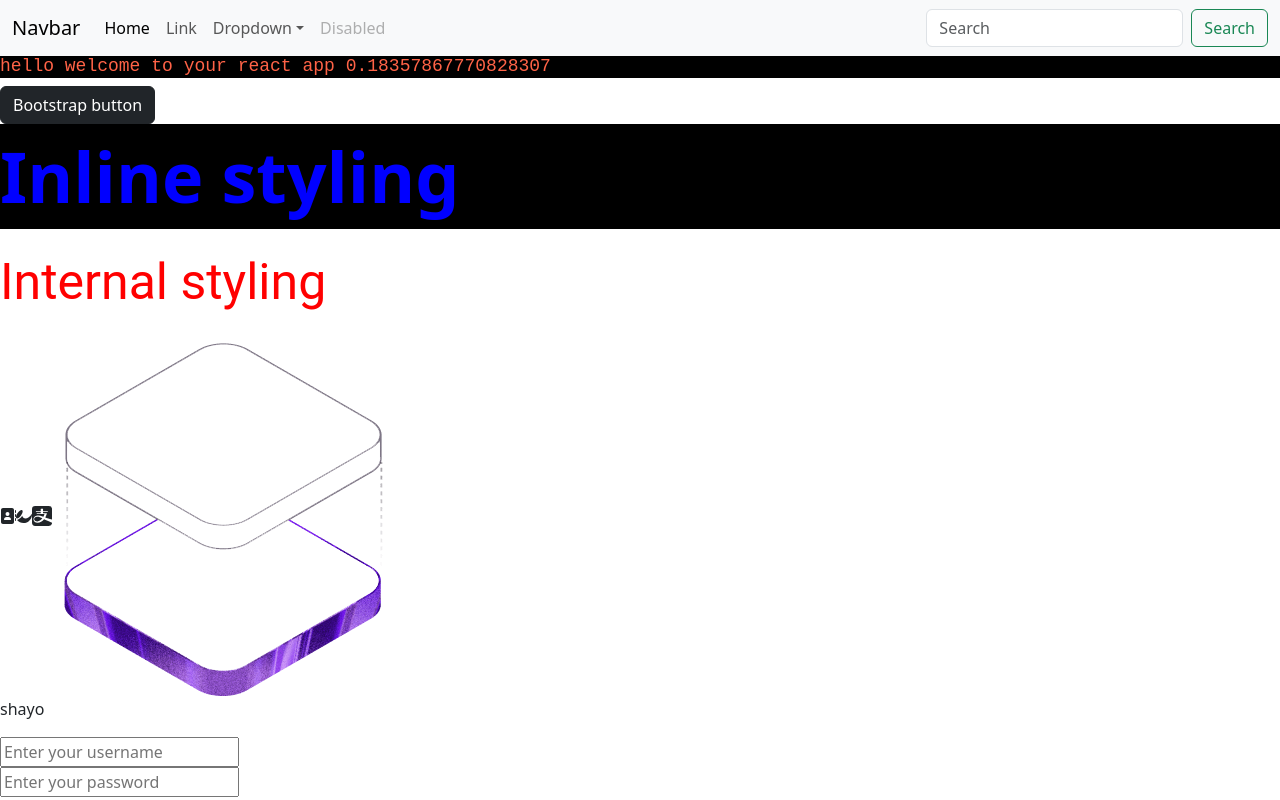
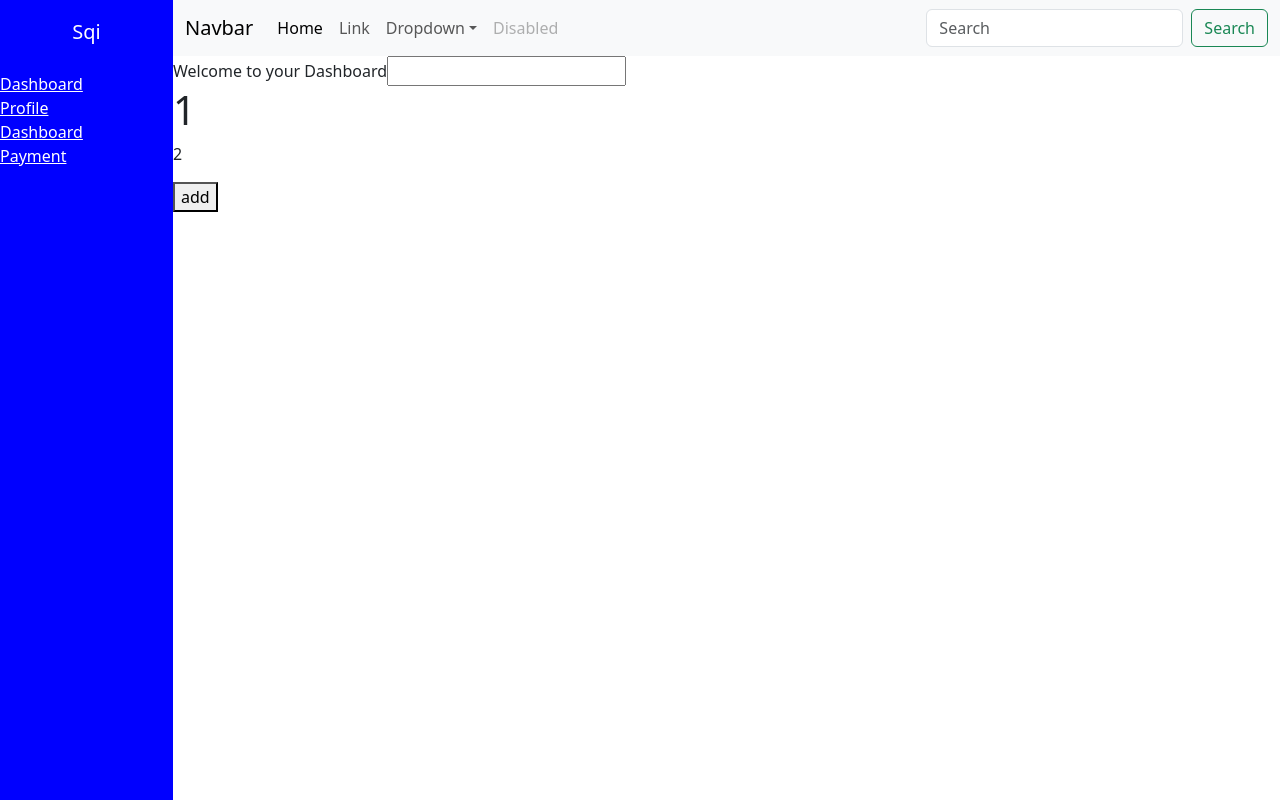
Before and after one commit to adekunleaishat1/reactaugust2026, a React (Vite) app: page /home in a window 1280 px wide. Built offline with nearby package versions, Linux system fonts and the light colour scheme; no server answers.

Commit message:
useeffect

```diff
--- a/src/App.jsx
+++ b/src/App.jsx
@@ -1,20 +1,33 @@
 import React from 'react'
 import "./App.css"
-import { Routes, Route } from 'react-router-dom'
+import { Routes, Route, useLocation } from 'react-router-dom'
 import Home from './Home'
 import Landingpage from './Landingpage'
 import Navbar from './Navbar'
 import Notfound from './Notfound'
+import Layout from './Layout'
+import Profile from './Profile'
+import Dashboard from './Dashboard'
 
 const App = () => {
+ const location = useLocation()
+ const pathname = ["/", "/landingpage"]
+
+
   return (
     <div>
-      <Navbar/>
+     {pathname.includes(location.pathname) &&  <Navbar/>}
       {/* <h1>Testing my global styles</h1> */}
       <Routes>
-        <Route path='/home' element={<Home/>}/>
+        <Route path='/landingpage' element={<Home/>}/>
         <Route path='/' element={<Landingpage/>}/>
         <Route path='*' element={<Notfound/>}/>
+
+        <Route path='/home' element={<Layout/>}>
+         <Route index element={<Dashboard/>} />
+         <Route path='/home/profile' element={<Profile/>} />
+         <Route path='/home/dashboard' element={<Dashboard/>} />
+        </Route>
       </Routes>
     </div>
   )
--- /dev/null
+++ b/src/Dashboard.jsx
@@ -0,0 +1,32 @@
+import React, {useEffect, useState} from 'react'
+
+const Dashboard = () => {
+    const [value, setvalue] = useState("")
+    const [count, setcount] = useState(1)
+    const [caculation, setcaculation] = useState(2)
+
+   useEffect(() => {
+    //   alert("welcome")
+       setcaculation(caculation * count)
+        fetch("https://jsonplaceholder.typicode.com/todos")
+   .then((res)=> res.json())
+   .then((data)=>{
+    console.log(data);
+
+   })
+   },[])
+
+
+
+  return (
+    <div>
+        Welcome to your Dashboard
+        <input type="text" onChange={(e)=> setvalue(e.target.value) } />
+        <h1>{count}</h1>
+        <p>{caculation}</p>
+        <button onClick={()=> setcount((count)=> count + 1)}>add</button>
+    </div>
+  )
+}
+
+export default Dashboard
--- /dev/null
+++ b/src/Layout.jsx
@@ -0,0 +1,21 @@
+import React from 'react'
+import Sidenav from './Sidenav'
+import Navbar from './Navbar'
+import { Outlet } from 'react-router-dom'
+
+const Layout = () => {
+  return (
+    <div style={{width:"100%",height:"auto", display:"flex", justifyContent:"space-between",alignItems:"center"}}>
+        <Sidenav/>
+        <div style={{width:"100%", height:"100vh"}}>
+          <Navbar/>
+          <div>
+             <Outlet/>
+          </div>
+        </div>
+
+    </div>
+  )
+}
+
+export default Layout
--- /dev/null
+++ b/src/Profile.jsx
@@ -0,0 +1,9 @@
+import React from 'react'
+
+const Profile = () => {
+  return (
+    <div>This is your Profile Page</div>
+  )
+}
+
+export default Profile
--- /dev/null
+++ b/src/Sidenav.jsx
@@ -0,0 +1,18 @@
+import React from 'react'
+import { Link } from 'react-router-dom'
+
+const Sidenav = () => {
+  return (
+    <div style={{width:"200px", height:"100vh",backgroundColor:"blue"}}>
+        <div style={{padding:"10px 20pxß"}}>
+            <h1 style={{textAlign:"center", color:"white",fontSize:"20px", padding:"20px"  }}>Sqi</h1>
+            <Link to={"/home/dashboard"} style={{fontSize:"16px", color:"white",fontStyle:"normal", display:"block"}}>Dashboard</Link>
+            <Link to={"/home/profile"} style={{fontSize:"16px", color:"white",fontStyle:"normal",display:"block"}}>Profile</Link>
+            <Link style={{fontSize:"16px", color:"white",fontStyle:"normal",display:"block"}}>Dashboard</Link>
+            <Link style={{fontSize:"16px", color:"white",fontStyle:"normal",display:"block"}}>Payment</Link>
+        </div>
+    </div>
+  )
+}
+
+export default Sidenav
```
